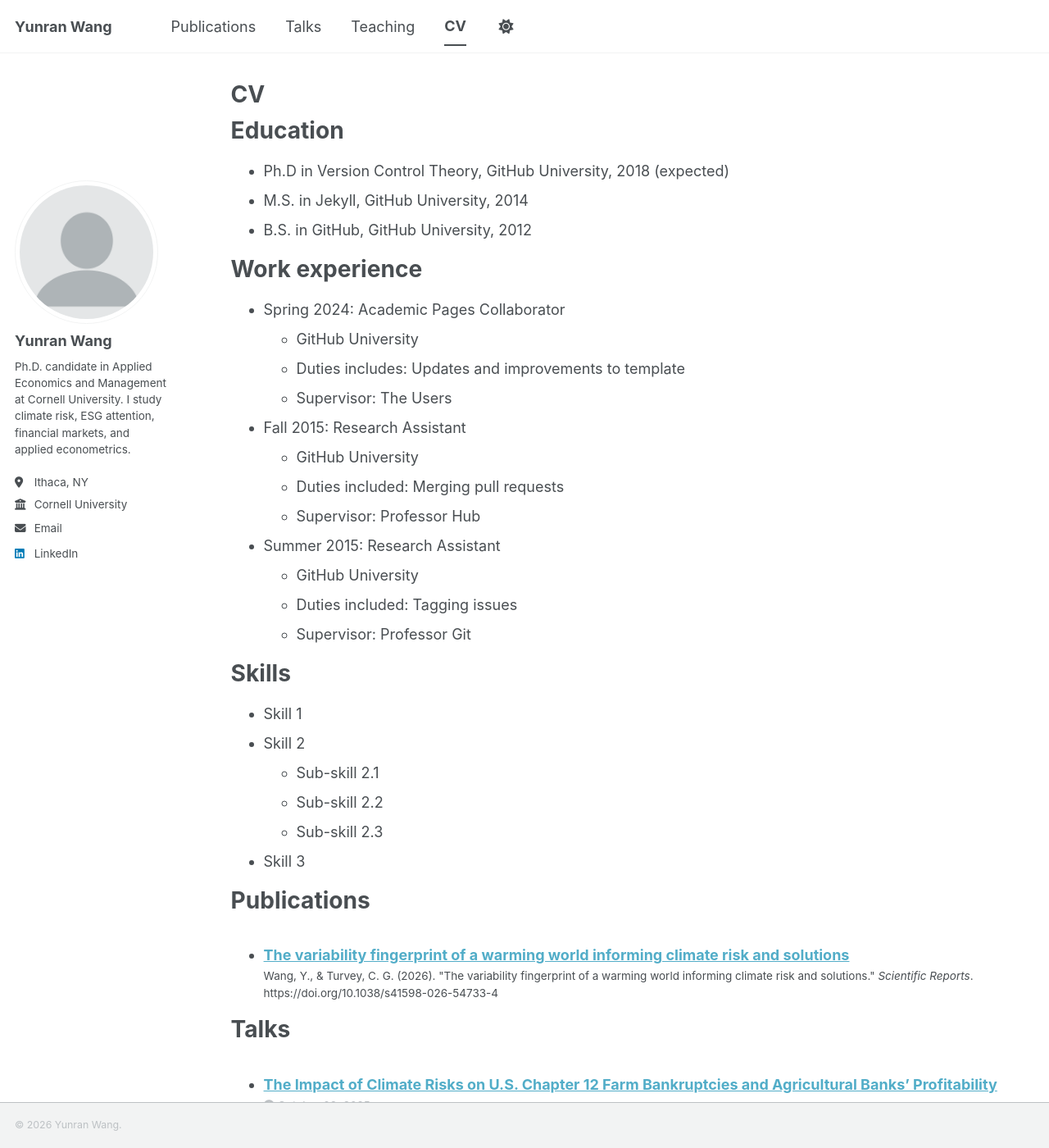
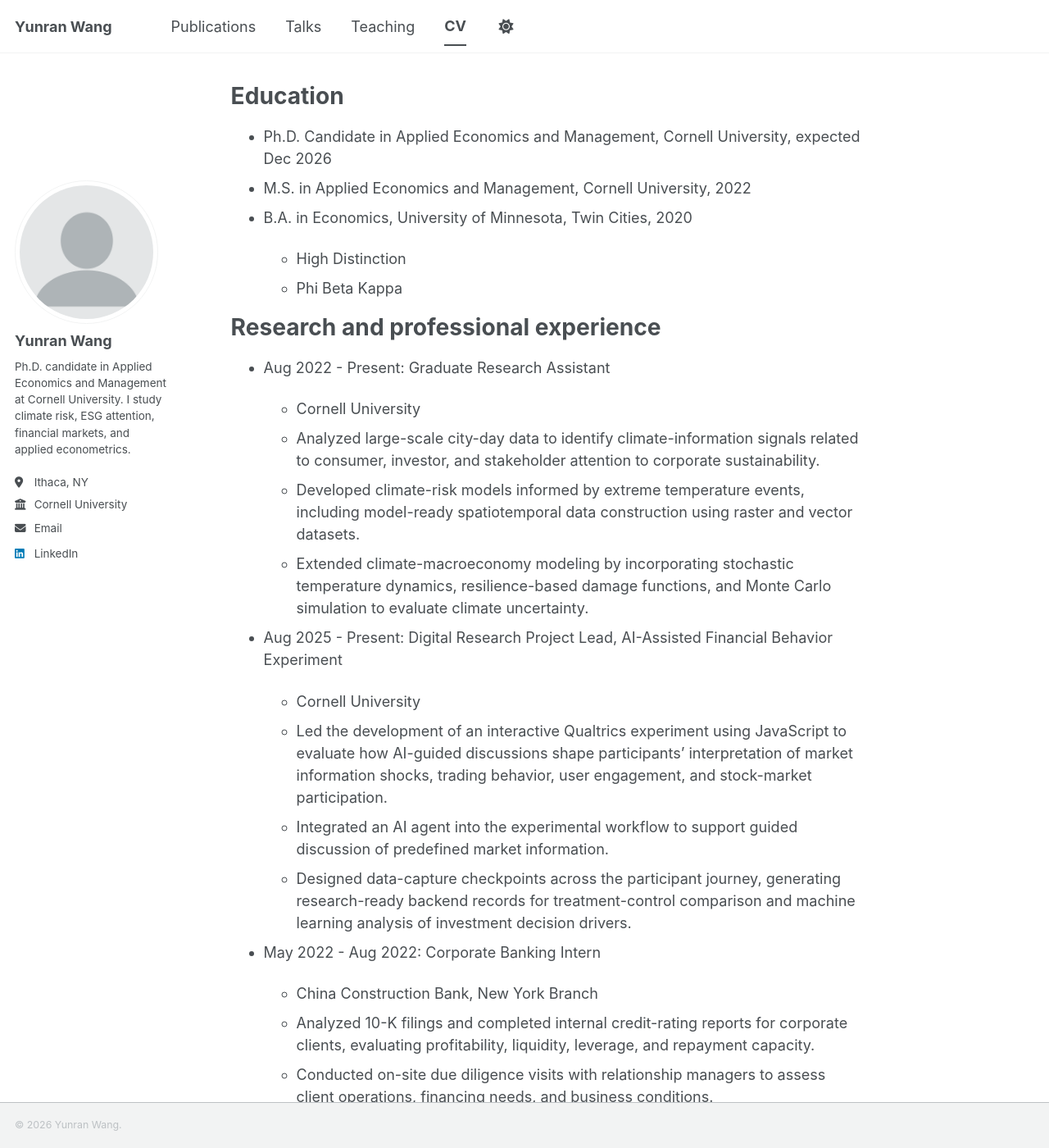
Before and after one commit to wangyunr/wangyunr.github.io, a Jekyll site: the page built from _pages/cv.md, in a window 1280 px wide and 1400 px high. Shown: the whole window at 82% size. Built offline with Jekyll 4.4.1, drawn with Linux system fonts in a browser that asks for light colours; a style sheet for code colours, icons or effects is not loaded; some of the changed text lies outside the part shown.

Commit message:
Update CV page

```diff
--- a/_pages/cv.md
+++ b/_pages/cv.md
@@ -1,64 +1,105 @@
 ---
+
 layout: archive
 title: "CV"
 permalink: /cv/
 author_profile: true
 redirect_from:
-  - /resume
+
+* /resume
+
 ---
 
 {% include base_path %}
 
-Education
-======
-* Ph.D in Version Control Theory, GitHub University, 2018 (expected)
-* M.S. in Jekyll, GitHub University, 2014
-* B.S. in GitHub, GitHub University, 2012
+# Education
 
-Work experience
-======
-* Spring 2024: Academic Pages Collaborator
-  * GitHub University
-  * Duties includes: Updates and improvements to template
-  * Supervisor: The Users
+* Ph.D. Candidate in Applied Economics and Management, Cornell University, expected Dec 2026
+* M.S. in Applied Economics and Management, Cornell University, 2022
+* B.A. in Economics, University of Minnesota, Twin Cities, 2020
 
-* Fall 2015: Research Assistant
-  * GitHub University
-  * Duties included: Merging pull requests
-  * Supervisor: Professor Hub
+  * High Distinction
+  * Phi Beta Kappa
 
-* Summer 2015: Research Assistant
-  * GitHub University
-  * Duties included: Tagging issues
-  * Supervisor: Professor Git
+# Research and professional experience
 
-Skills
-======
-* Skill 1
-* Skill 2
-  * Sub-skill 2.1
-  * Sub-skill 2.2
-  * Sub-skill 2.3
-* Skill 3
+* Aug 2022 - Present: Graduate Research Assistant
 
-Publications
-======
+  * Cornell University
+  * Analyzed large-scale city-day data to identify climate-information signals related to consumer, investor, and stakeholder attention to corporate sustainability.
+  * Developed climate-risk models informed by extreme temperature events, including model-ready spatiotemporal data construction using raster and vector datasets.
+  * Extended climate-macroeconomy modeling by incorporating stochastic temperature dynamics, resilience-based damage functions, and Monte Carlo simulation to evaluate climate uncertainty.
+
+* Aug 2025 - Present: Digital Research Project Lead, AI-Assisted Financial Behavior Experiment
+
+  * Cornell University
+  * Led the development of an interactive Qualtrics experiment using JavaScript to evaluate how AI-guided discussions shape participants' interpretation of market information shocks, trading behavior, user engagement, and stock-market participation.
+  * Integrated an AI agent into the experimental workflow to support guided discussion of predefined market information.
+  * Designed data-capture checkpoints across the participant journey, generating research-ready backend records for treatment-control comparison and machine learning analysis of investment decision drivers.
+
+* May 2022 - Aug 2022: Corporate Banking Intern
+
+  * China Construction Bank, New York Branch
+  * Analyzed 10-K filings and completed internal credit-rating reports for corporate clients, evaluating profitability, liquidity, leverage, and repayment capacity.
+  * Conducted on-site due diligence visits with relationship managers to assess client operations, financing needs, and business conditions.
+  * Analyzed agribusiness and grain-trading companies, contributing to industry reports on agricultural commodity markets, global trade flows, and supply-demand fundamentals.
+
+* May 2017 - Aug 2017: Business Banking Intern
+
+  * Agricultural Bank of China
+  * Reviewed financial statements, business records, and credit information of commercial clients to support credit-review and lending decisions.
+  * Investigated litigation records, credit history, and public company information to verify client-submitted materials and support borrower due-diligence processes.
+
+# Skills
+
+* Programming and data science
+
+  * Python
+  * R
+  * SQL
+  * Stata
+  * MATLAB
+  * Excel
+  * PowerPoint
+
+* Econometrics and modeling
+
+  * Causal inference
+  * Machine learning
+  * Stochastic modeling
+  * Monte Carlo simulation
+  * Panel data analysis
+  * Climate risk modeling
+
+* Research areas
+
+  * Climate risk
+  * Financial risk assessment
+  * Market analysis
+  * Behavioral experiment design
+  * Agricultural finance
+  * Commodity markets
+  * ESG attention and sustainability
+
+* Languages
+
+  * English, fluent
+  * Chinese, native
+
+# Publications
+
   <ul>{% for post in site.publications reversed %}
     {% include archive-single-cv.html %}
   {% endfor %}</ul>
 
-Talks
-======
+# Talks
+
   <ul>{% for post in site.talks reversed %}
     {% include archive-single-talk-cv.html  %}
   {% endfor %}</ul>
 
-Teaching
-======
+# Teaching
+
   <ul>{% for post in site.teaching reversed %}
     {% include archive-single-cv.html %}
   {% endfor %}</ul>
-
-Service and leadership
-======
-* Currently signed in to 43 different slack teams
```
